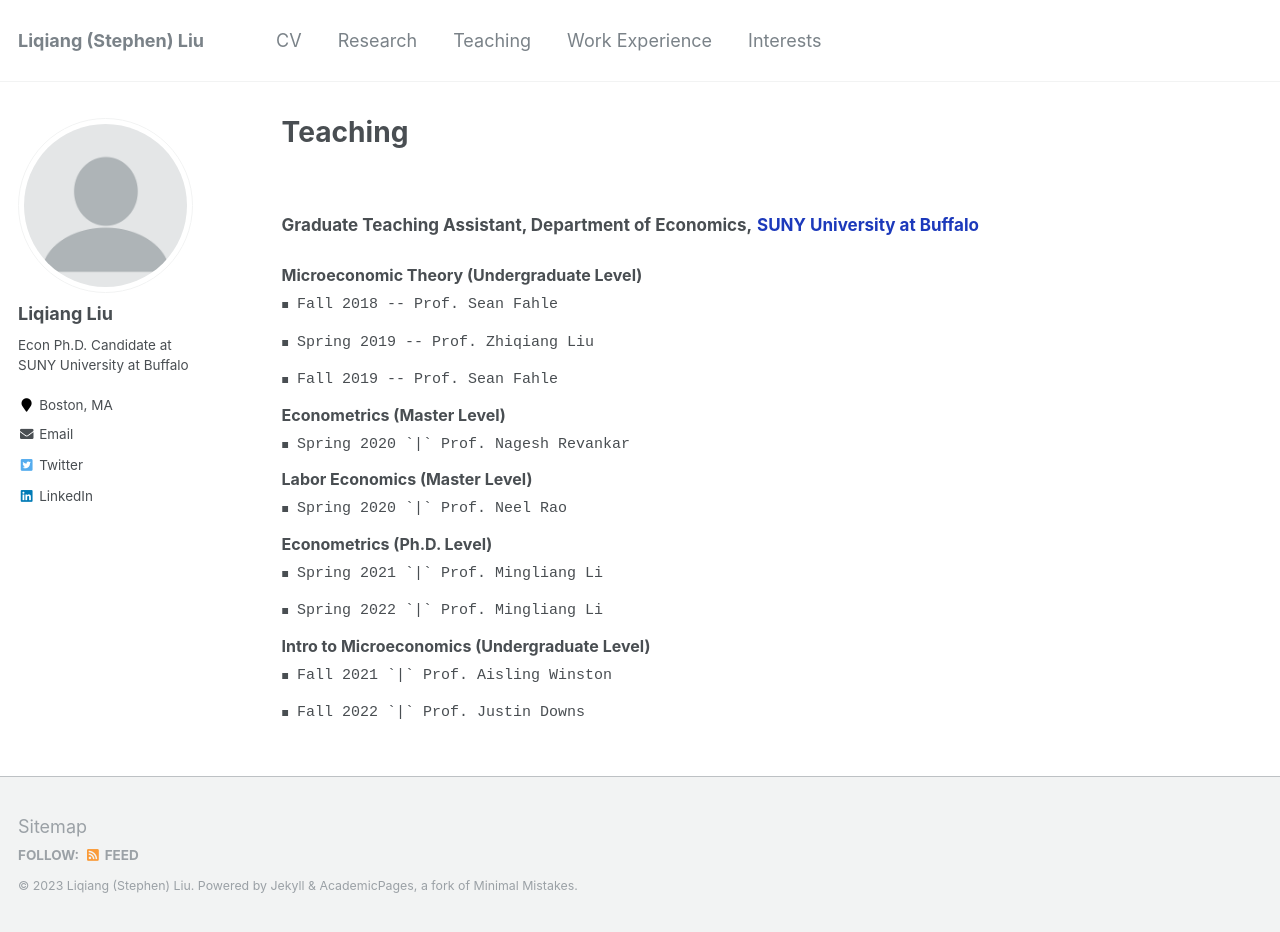
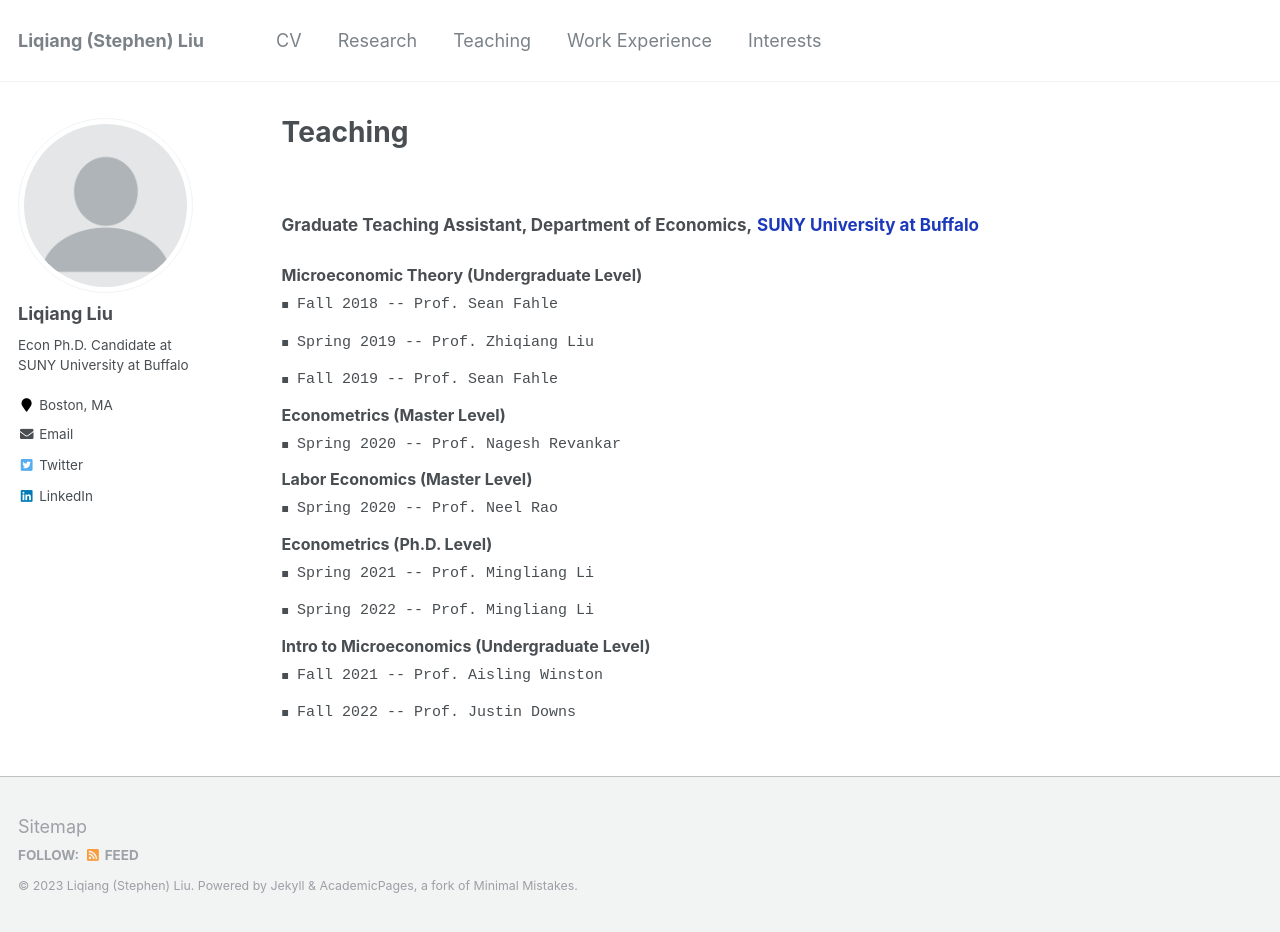
Before and after one commit to Liqiang-Liu/Liqiang-Liu.github.io, a Jekyll site: the page built from _pages/teaching.md, in a window 1280 px wide and 932 px high. Built offline with Jekyll 4.4.1, drawn with Linux system fonts in a browser that asks for light colours.

Commit message:
Update teaching.md

```diff
--- a/_pages/teaching.md
+++ b/_pages/teaching.md
@@ -33,24 +33,24 @@ redirect_from:
 
   <span style="font-size: 16px;"> <strong>Econometrics (Master Level)</strong></span>
     <ul class="custom-bullet">
-      <li><span style="font-size: 15px; font-family: monospace;">Spring 2020 `|` Prof. Nagesh Revankar</span></li>
+      <li><span style="font-size: 15px; font-family: monospace;">Spring 2020 -- Prof. Nagesh Revankar</span></li>
     </ul>
 
   <span style="font-size: 16px;"><strong>Labor Economics (Master Level)</strong></span>
     <ul class="custom-bullet">
-      <li><span style="font-size: 15px; font-family: monospace;">Spring 2020 `|` Prof. Neel Rao</span></li>
+      <li><span style="font-size: 15px; font-family: monospace;">Spring 2020 -- Prof. Neel Rao</span></li>
     </ul>
 
   <span style="font-size: 16px;"><strong>Econometrics (Ph.D. Level)</strong></span>
     <ul class="custom-bullet">
-      <li><span style="font-size: 15px; font-family: monospace;">Spring 2021 `|` Prof. Mingliang Li</span></li>
-      <li><span style="font-size: 15px; font-family: monospace;">Spring 2022 `|` Prof. Mingliang Li</span></li>
+      <li><span style="font-size: 15px; font-family: monospace;">Spring 2021 -- Prof. Mingliang Li</span></li>
+      <li><span style="font-size: 15px; font-family: monospace;">Spring 2022 -- Prof. Mingliang Li</span></li>
     </ul>
 
   <span style="font-size: 16px;"><strong>Intro to Microeconomics (Undergraduate Level)</strong></span>
     <ul class="custom-bullet">
-      <li><span style="font-size: 15px; font-family: monospace;">Fall   2021 `|` Prof. Aisling Winston</span></li>
-      <li><span style="font-size: 15px; font-family: monospace;">Fall   2022 `|` Prof. Justin Downs</span></li>
+      <li><span style="font-size: 15px; font-family: monospace;">Fall   2021 -- Prof. Aisling Winston</span></li>
+      <li><span style="font-size: 15px; font-family: monospace;">Fall   2022 -- Prof. Justin Downs</span></li>
     </ul>
 
 </ul>
```
